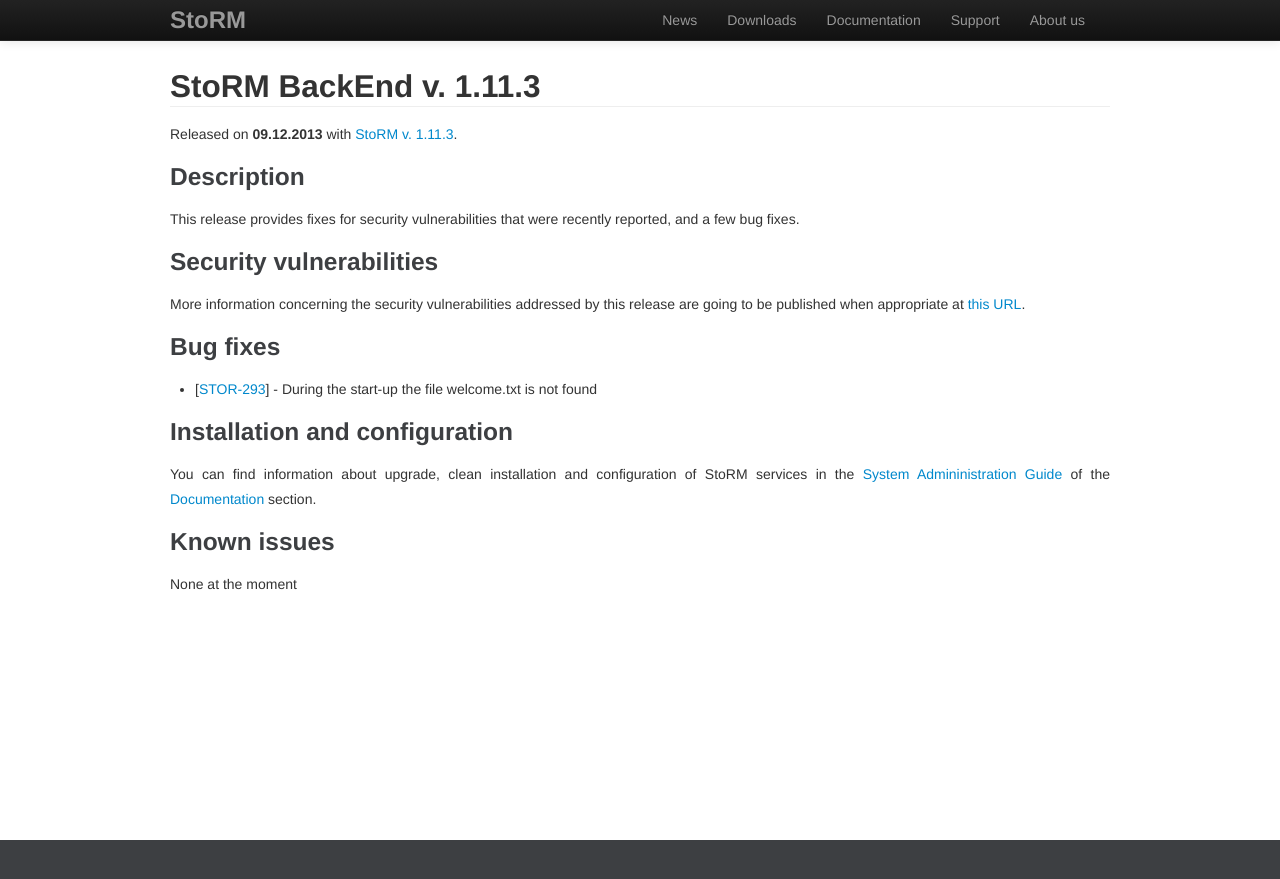
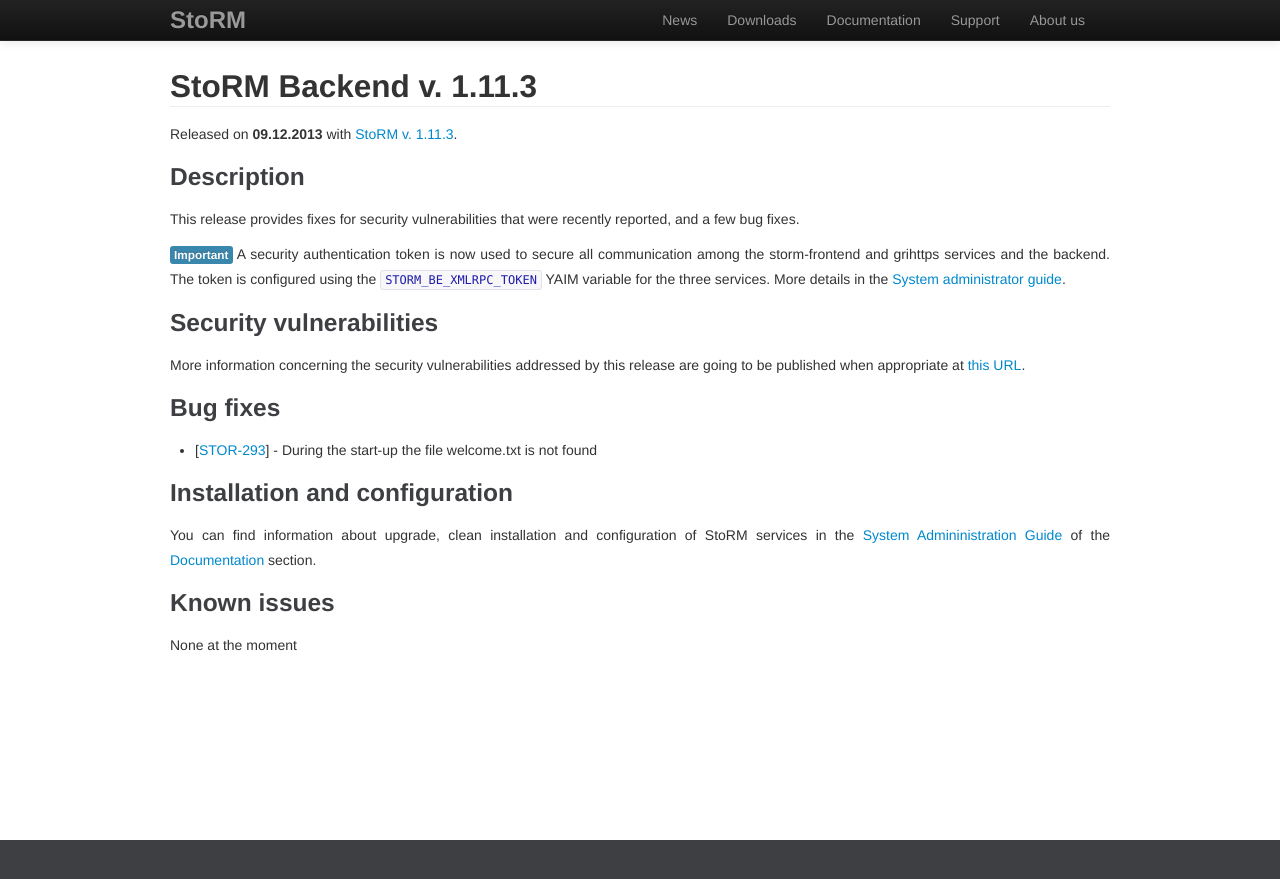
Before and after one commit to italiangrid/storm, a Jekyll site: the page built from release-notes/storm-backend-server/1.11.3/index.md, in a window 1280 px wide. Shown: the top 879 px of the page. Built offline with Jekyll 4.4.1, drawn with Linux system fonts in a browser that asks for light colours; Markdown is read by kramdown in place of the engine named in the settings.

Commit message:
WIP: more updates on the website
-Warn about token configuration

```diff
--- a/release-notes/storm-backend-server/1.11.3/index.md
+++ b/release-notes/storm-backend-server/1.11.3/index.md
@@ -7,13 +7,18 @@
       title: During the start-up the file welcome.txt is not found
 ---
 
-## StoRM BackEnd v. 1.11.3
+## StoRM Backend v. 1.11.3
 
 Released on **{{ page.release_date }}** with [StoRM v. 1.11.3]({{ site.baseurl }}/release-notes/StoRM-v1.11.3.html).
 
 ### Description
 
 This release provides fixes for security vulnerabilities that were recently reported, and a few bug fixes.
+
+<span class="label label-info">Important</span> A security authentication token is now used
+to secure all communication among the storm-frontend and grihttps services and the
+backend. The token is configured using the `STORM_BE_XMLRPC_TOKEN` YAIM variable for
+the three services. More details in the [System administrator guide][storm-sysadmin-guide].
 
 ### Security vulnerabilities
 
```
Also changed, not shown: _posts/2013-12-20-storm-v1.11.3-released.md (+6 -0 lines), release-notes/storm-frontend-server/1.8.4/index.md (+6 -1 lines), release-notes/storm-gridhttps-server/3.0.0/index.md (+5 -0 lines).
